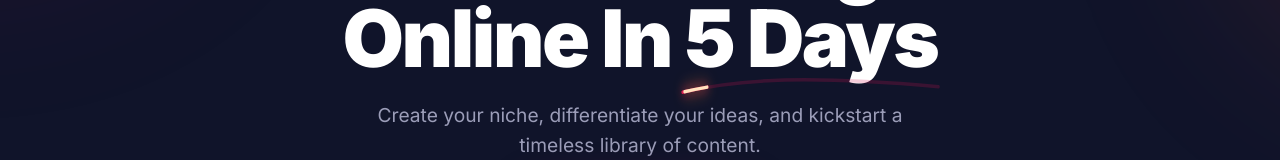
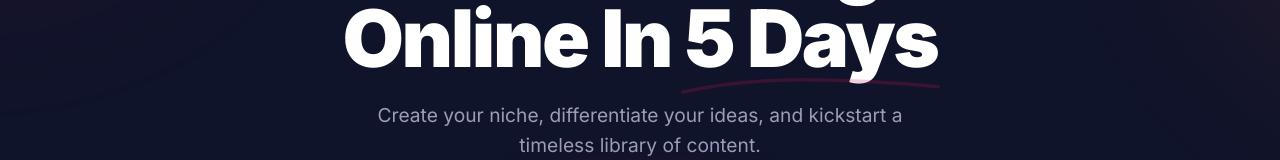
Before and after one commit to jtzack/swo-sprint, a React (Vite) app: page / in a window 1280 px wide. Shown: the part 256-416 px from the top of the page. Built offline with nearby package versions, Linux system fonts and the light colour scheme.

Commit message:
Underline comet: fading multi-segment tail, sweeps once and stops

```diff
--- a/src/App.tsx
+++ b/src/App.tsx
@@ -184,8 +184,20 @@ function Hero({ ctaRef }: { ctaRef: React.RefObject<HTMLAnchorElement | null> })
             5 Days
             <svg className="swo-ul-svg" viewBox="0 0 300 24" preserveAspectRatio="none" aria-hidden="true">
               <path className="ul-base" d="M4 16 C 70 6, 150 4, 296 12" pathLength={1} />
-              <path className="ul-trail" d="M4 16 C 70 6, 150 4, 296 12" pathLength={1} />
-              <path className="ul-comet" d="M4 16 C 70 6, 150 4, 296 12" pathLength={1} />
+              {Array.from({ length: 6 }).map((_, i) => (
+                <path
+                  key={i}
+                  className="ul-seg"
+                  d="M4 16 C 70 6, 150 4, 296 12"
+                  pathLength={1}
+                  style={{
+                    '--o': `${(i * 0.05).toFixed(3)}`,
+                    opacity: 1 - i * 0.16,
+                    stroke: i === 0 ? '#FFE2BE' : '#D31652',
+                    filter: i === 0 ? 'drop-shadow(0 0 6px rgba(255,140,50,0.95))' : 'none',
+                  } as React.CSSProperties}
+                />
+              ))}
             </svg>
           </span>
         </h1>
--- a/src/index.css
+++ b/src/index.css
@@ -77,27 +77,17 @@ body {
 /* faint static underline that's always there */
 .swo-ul .ul-base { stroke: #D31652; stroke-width: 2.5; opacity: 0.22; }
 
-/* soft trailing tail (period = on + gap = 1.30) */
-.swo-ul .ul-trail {
-  stroke: #D31652; stroke-width: 2.5;
-  stroke-dasharray: 0.30 1.00;
-  filter: drop-shadow(0 0 4px rgba(211,22,81,0.65));
-  animation: ulTrail 1.8s linear infinite;
+/* comet built from fading segments — sweeps the stroke once, then stops.
+   Large gap (period 2.06 > path) keeps a single comet on screen; each
+   segment is phase-shifted by --o so they trail the bright head. */
+.swo-ul .ul-seg {
+  stroke-width: 2.5;
+  stroke-dasharray: 0.06 2.0;
+  animation: ulSweep 1.3s ease-out forwards;
 }
-/* bright comet head — same period (0.09 + 1.21 = 1.30), phase-shifted ahead */
-.swo-ul .ul-comet {
-  stroke: #FFE2BE; stroke-width: 2.5;
-  stroke-dasharray: 0.09 1.21;
-  filter: drop-shadow(0 0 6px rgba(255,140,50,0.95));
-  animation: ulComet 1.8s linear infinite;
-}
-@keyframes ulTrail {
-  from { stroke-dashoffset: 0; }
-  to   { stroke-dashoffset: -1.30; }
-}
-@keyframes ulComet {
-  from { stroke-dashoffset: -0.21; }
-  to   { stroke-dashoffset: -1.51; }
+@keyframes ulSweep {
+  from { stroke-dashoffset: calc(0.10 + var(--o, 0)); }
+  to   { stroke-dashoffset: calc(-1.30 + var(--o, 0)); }
 }
 
 /* glowing CTA */
@@ -125,6 +115,6 @@ body {
 
 @media (prefers-reduced-motion: reduce) {
   .bg-aurora-fx .blob, .swo-pulse { animation: none; }
-  .swo-ul .ul-trail, .swo-ul .ul-comet { display: none; }
+  .swo-ul .ul-seg { display: none; }
   .swo-ul .ul-base { opacity: 0.55; }
 }
```
